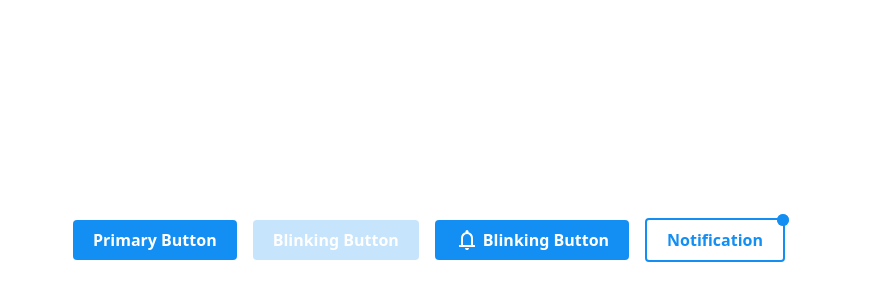
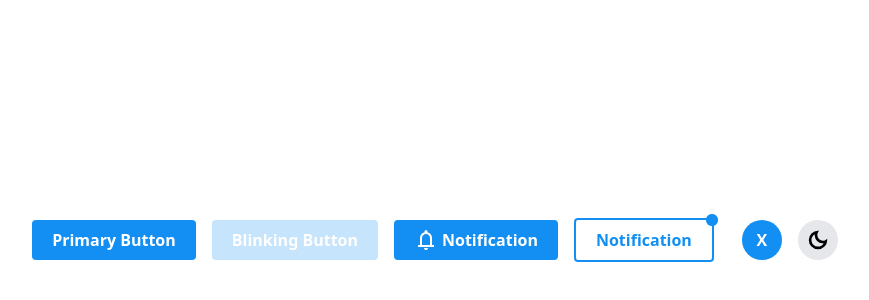
Before and after one commit to tusharneje-07/tailwind-based-elements, a website: page src/buttons.html in a window 1280 px wide. Shown: the part 160-460 px from the top of the page, without its empty margins (205-1074 px from the left). Drawn offline with Linux system fonts and the light colour scheme.

Commit message:
Added New Buttons

```diff
--- a/src/buttons.html
+++ b/src/buttons.html
@@ -25,7 +25,7 @@
         <!-- https://fonts.google.com/icons?icon.size=24&icon.color=%23e8eaed -->
         <button class="primary-btn primary primary-bg px-5 py-2 font-semibold rounded flex gap-1 justify-center items-center">
             <svg xmlns="http://www.w3.org/2000/svg" height="24px" viewBox="0 -960 960 960" width="24px" fill="var(--primary-text)"><path d="M160-200v-80h80v-280q0-83 50-147.5T420-792v-28q0-25 17.5-42.5T480-880q25 0 42.5 17.5T540-820v28q80 20 130 84.5T720-560v280h80v80H160Zm320-300Zm0 420q-33 0-56.5-23.5T400-160h160q0 33-23.5 56.5T480-80ZM320-280h320v-280q0-66-47-113t-113-47q-66 0-113 47t-47 113v280Z"/></svg>
-            Blinking Button
+            Notification
         </button>
 
         <!-- Notification Dot Button -->
@@ -38,6 +38,16 @@
                 <span class="relative inline-flex rounded-full h-3 w-3 primary-bg"></span>
             </span>
         </div>
+
+        <!-- Circle Button -->
+         <button class="primary-btn primary primary-bg w-10 h-10 font-bold" style="border-radius: 100%;">
+            X
+         </button>
+
+         <!-- Transperent Button -->
+          <button class="bg-gray-200 p-2 rounded-full">
+            <svg xmlns="http://www.w3.org/2000/svg" height="24px" viewBox="0 -960 960 960" width="24px" fill="#000"><path d="M479.9-111.52q-153.49 0-260.93-107.45Q111.52-326.41 111.52-479.9t107.47-261.32Q326.47-849.04 480-849.04q12.3 0 24.67.71 12.37.72 24.24 2.72-34.21 31.26-55.04 74.65t-20.83 92.87q0 94.01 66.14 159.81 66.13 65.8 160.6 65.8 49.35 0 92.52-20.54 43.18-20.55 73.87-54.76 1.44 11.87 2.16 23.51.71 11.63.71 23.7 0 153.4-107.82 261.22Q633.39-111.52 479.9-111.52Zm.1-106q73.3 0 134.26-37.2 60.96-37.19 93.52-98.8-14.35 2.74-28.69 4.04-14.35 1.31-28.13.18-120.74-9.61-205.83-93.29-85.09-83.67-95.83-208.93-.56-13.78.46-28.13t4.33-28.13q-61.05 33.13-98.81 94.09-37.76 60.95-37.76 133.69 0 108.74 76.87 185.61 76.87 76.87 185.61 76.87Zm-17.35-245.13Z"/></svg>
+          </button>
     </div>
 </body>
 </html>
```
Also changed, not shown: src/output.css.
